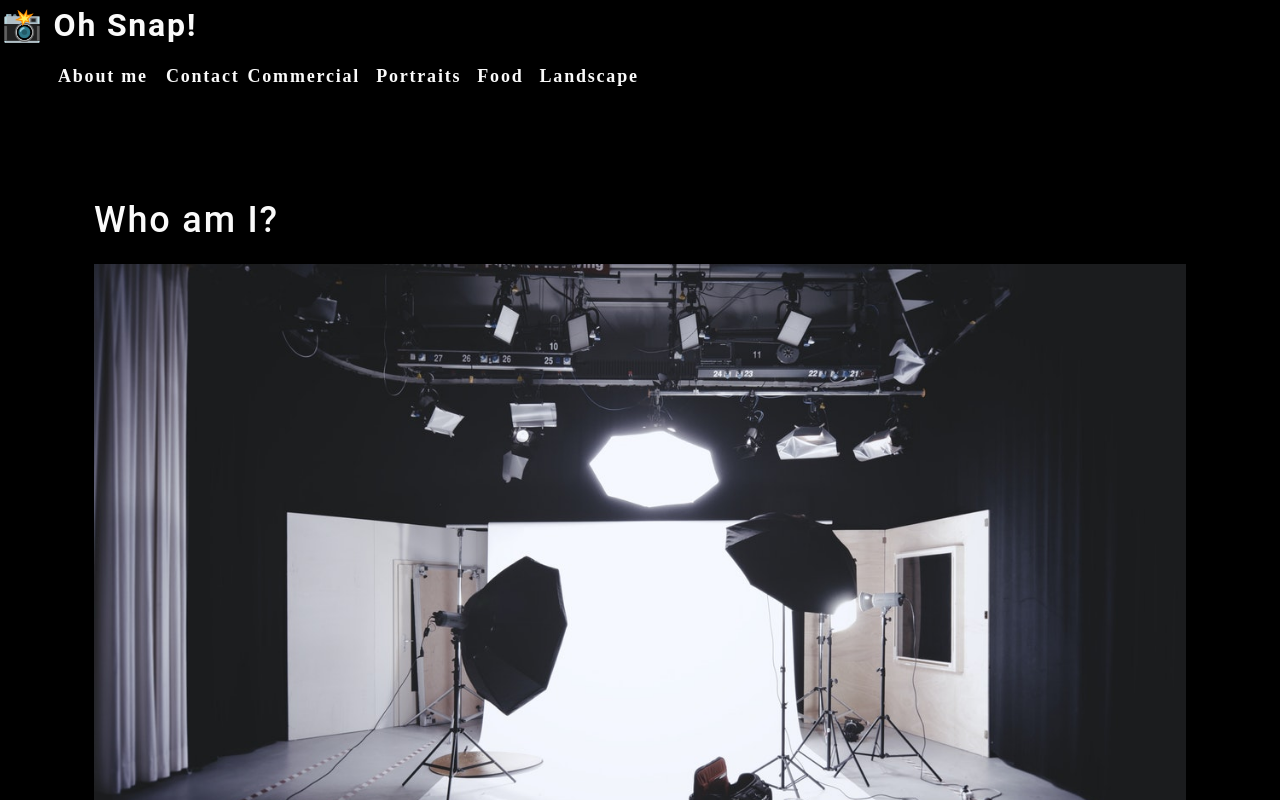
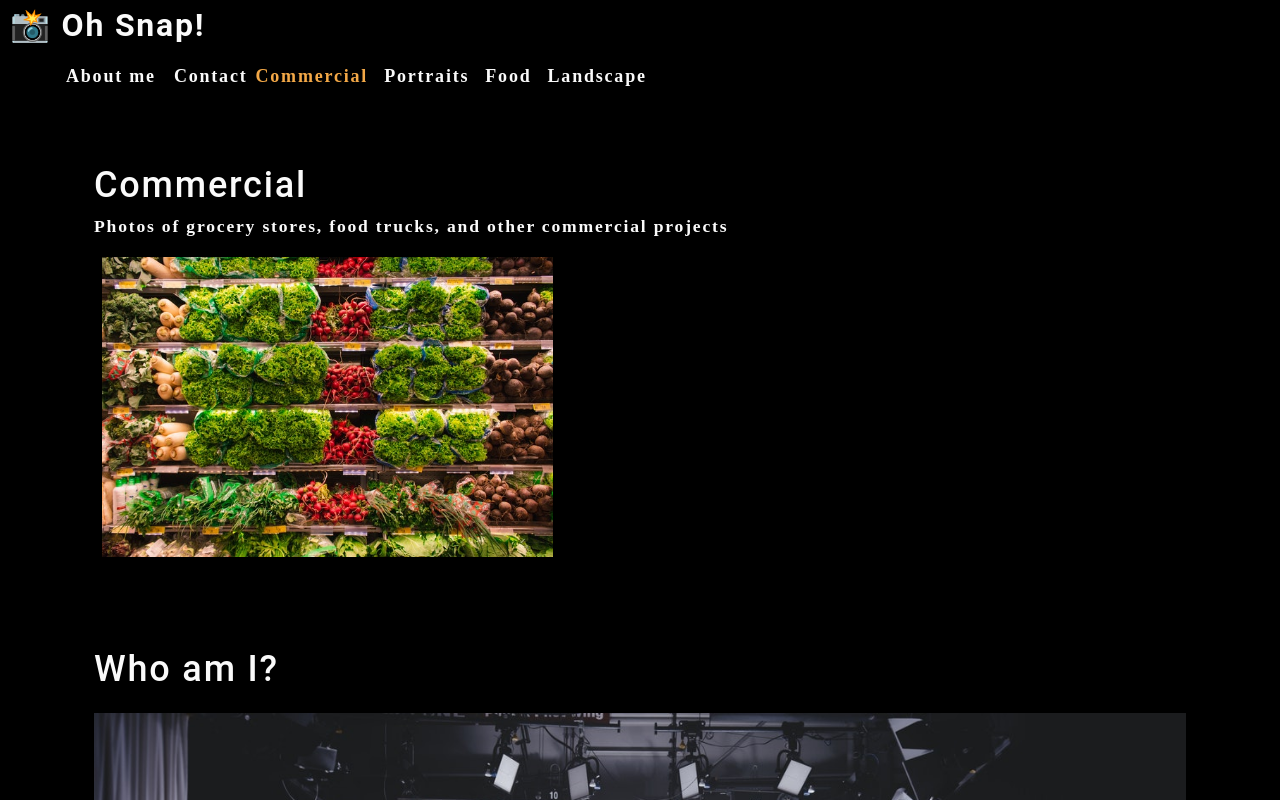
Before and after one commit to KevinJWilkerson/photo-port, a React (Create React App) app: page / in a window 1280 px wide. Shown: the top 800 px of the page. Built offline with nearby package versions, Linux system fonts and the light colour scheme.

Commit message:
added gallery component with useState and useEffect hooks

```diff
--- a/src/App.js
+++ b/src/App.js
@@ -1,12 +1,34 @@
-import React from "react";
+import React, { useState } from "react";
 import About from "./components/About";
 import Nav from "./components/Nav";
+import Gallery from "./components/Gallery";
 
 function App() {
+  const [categories] = useState([
+    {
+      name: "Commercial",
+      description:
+        "Photos of grocery stores, food trucks, and other commercial projects",
+    },
+    { name: "Portraits", description: "Portraits of people in my life" },
+    { name: "Food", description: "Delicious delicacies" },
+    {
+      name: "Landscape",
+      description: "Fields, farmhouses, waterfalls, and the beauty of nature",
+    },
+  ]);
+
+  const [currentCategory, setCurrentCategory] = useState(categories[0]);
+
   return (
     <div>
-      <Nav></Nav>
+      <Nav
+        categories={categories}
+        setCurrentCategory={setCurrentCategory}
+        currentCategory={currentCategory}
+      ></Nav>
       <main>
+        <Gallery></Gallery>
         <About></About>
       </main>
     </div>
--- /dev/null
+++ b/src/components/Gallery/index.js
@@ -0,0 +1,26 @@
+import React from "react";
+import { capitalizeFirstLetter } from "../../utils/helpers/helpers";
+import photo from "../../assets/small/commercial/0.jpg";
+
+function Gallery(props) {
+  const currentCategory = {
+    name: "commercial",
+    description:
+      "Photos of grocery stores, food trucks, and other commercial projects",
+  };
+  return (
+    <section>
+      <h1>{capitalizeFirstLetter(currentCategory.name)}</h1>
+      <p>{currentCategory.description}</p>
+      <div className="flex-row">
+        <img
+          src={photo}
+          alt="Commercial Example"
+          className="img-thumbnail mx-1"
+        />
+      </div>
+    </section>
+  );
+}
+
+export default Gallery;
--- a/src/components/Nav/index.js
+++ b/src/components/Nav/index.js
@@ -1,26 +1,15 @@
-import React from "react";
+import React, { useEffect } from "react";
+import { capitalizeFirstLetter } from "../../utils/helpers/helpers";
 
-const categories = [
-  {
-    name: "Commercial",
-    description:
-      "Photos of grocery stores, food trucks, and other commercial projects",
-  },
-  { name: "Portraits", description: "Portraits of people in my life" },
-  { name: "Food", description: "Delicious delicacies" },
-  {
-    name: "Landscape",
-    description: "Fields, farmhouses, waterfalls, and the beauty of nature",
-  },
-];
+function Nav(props) {
+  const { categories = [], setCurrentCategory, currentCategory } = props;
 
-function categorySelected(name) {
-  console.log(`${name} clicked`);
-}
+  useEffect(() => {
+    document.title = capitalizeFirstLetter(currentCategory.name);
+  }, [currentCategory]);
 
-function Nav() {
   return (
-    <header>
+    <header className="flex-row, px-1">
       <h2>
         <a data-testid="link" href="/">
           <span role="img" aria-label="camera">
@@ -41,9 +30,18 @@ function Nav() {
             <span>Contact</span>
           </li>
           {categories.map((category) => (
-            <li className="mx-1" key={category.name}>
-              <span onClick={() => categorySelected(category.name)}>
-                {category.name}
+            <li
+              className={`mx-1 ${
+                currentCategory.name === category.name && "navActive"
+              }`}
+              key={category.name}
+            >
+              <span
+                onClick={() => {
+                  setCurrentCategory(category);
+                }}
+              >
+                {capitalizeFirstLetter(category.name)}
               </span>
             </li>
           ))}
```
